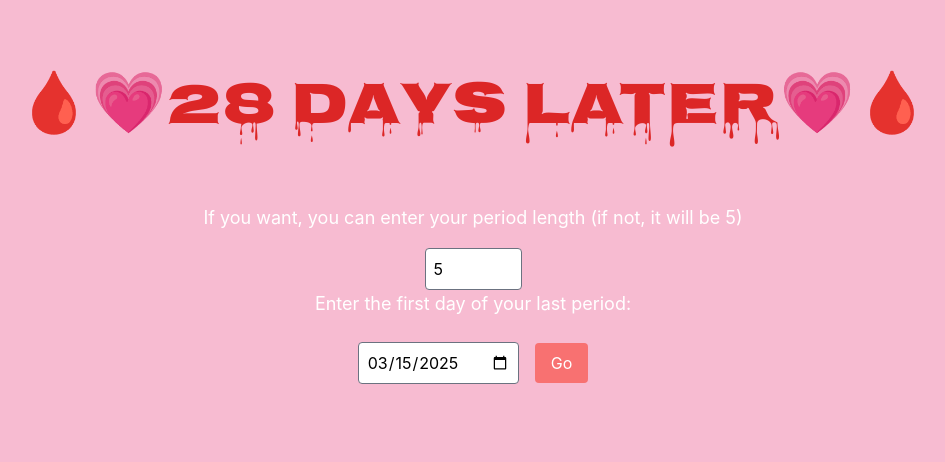
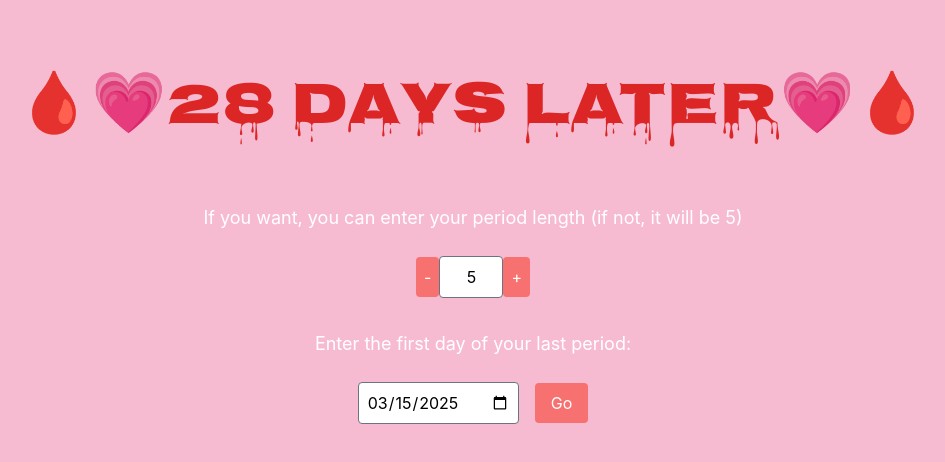
Before and after one commit to AmelieRolland/28dl, a React (Create React App) app: page / in a window 1280 px wide. Shown: the top 462 px of the page, without its empty margins (167-1112 px from the left). Built offline with nearby package versions, Linux system fonts and the light colour scheme; a web font is replaced by a local one.

Commit message:
css input

```diff
--- a/src/App.css
+++ b/src/App.css
@@ -53,3 +53,12 @@
 .nextperiod {
   font-family: "Nosifer", sans-serif;
 }
+.no-spinner::-webkit-outer-spin-button,
+.no-spinner::-webkit-inner-spin-button {
+  -webkit-appearance: none;
+  margin: 0;
+}
+
+.no-spinner {
+  -moz-appearance: textfield;
+}
--- a/src/App.js
+++ b/src/App.js
@@ -126,17 +126,32 @@ function App() {
         <label className="text-lg block mx-auto text-center pb-4">
           If you want, you can enter your period length (if not, it will be 5)
         </label>
-        <input
-          type="number"
-          value={periodDays}
-          onChange={(e) => setPeriodDays(e.target.value)}
-          min="0"
-          max="10"
-          step="1"
-          className="p-2 border border-gray-500 bg-white !important text-black block mx-auto rounded"
-        />
+        <div className="mx-auto w-full text-center mt-2">
+          <button
+            onClick={() => setPeriodDays((prev) => Math.max(prev - 1, 1))}
+            className="p-2 hover:bg-red-500 bg-red-400 rounded"
+          >
+            -
+          </button>
+          <input
+            type="number"
+            value={periodDays}
+            onChange={(e) =>
+              setPeriodDays(Math.max(1, Math.min(10, Number(e.target.value))))
+            }
+            className="w-16 text-center p-2 border border-gray-500 bg-white text-black rounded mx-auto no-spinner"
+            min="1"
+            max="10"
+          />
+          <button
+            onClick={() => setPeriodDays((prev) => Math.min(prev + 1, 10))}
+            className="p-2 hover:bg-red-500 bg-red-400 rounded"
+          >
+            +
+          </button>
+        </div>
 
-        <label className="text-lg block mx-auto text-center pb-4">
+        <label className="text-lg block mx-auto text-center pt-8 pb-4">
           Enter the first day of your last period:
         </label>
 
```
